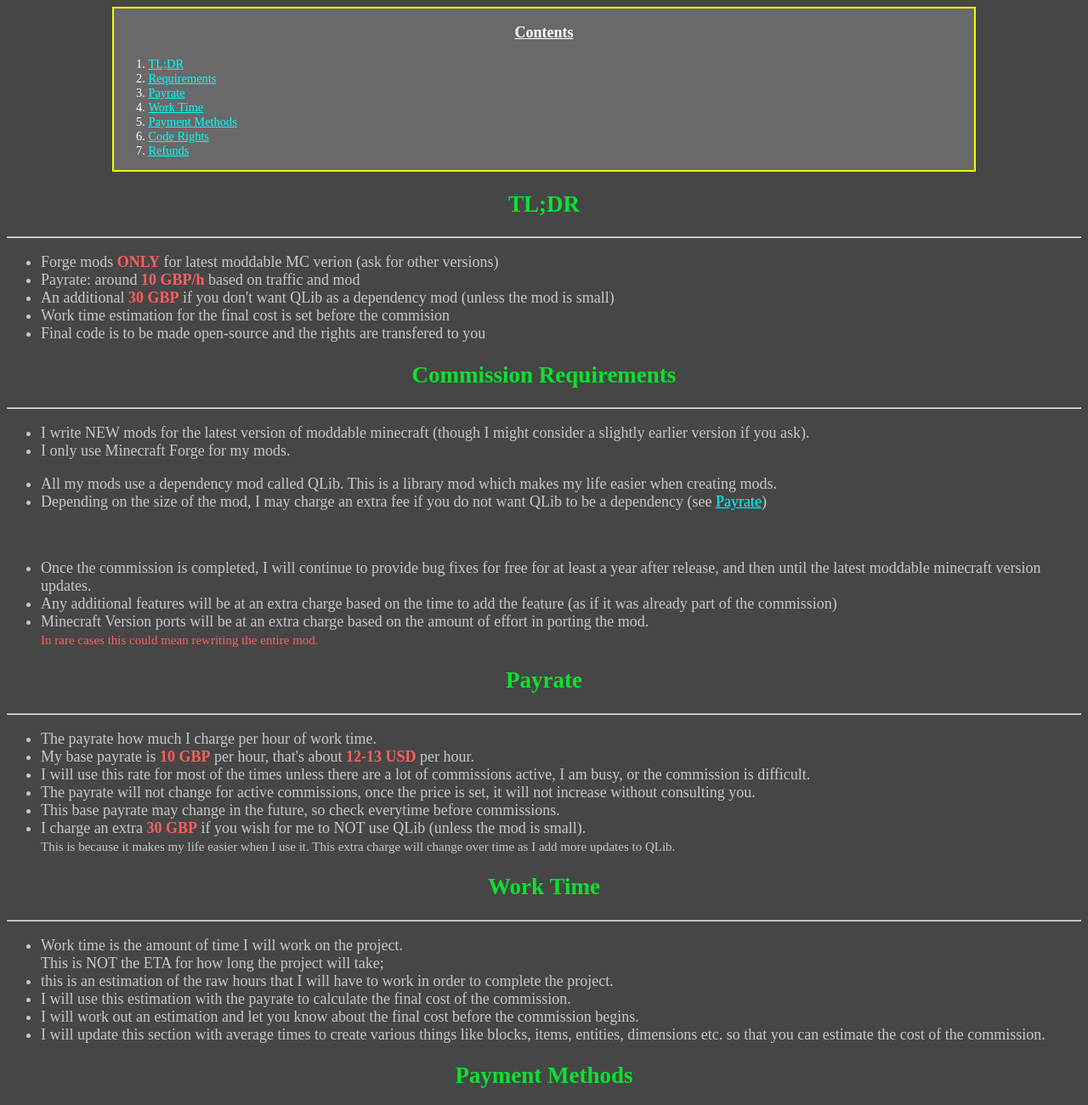
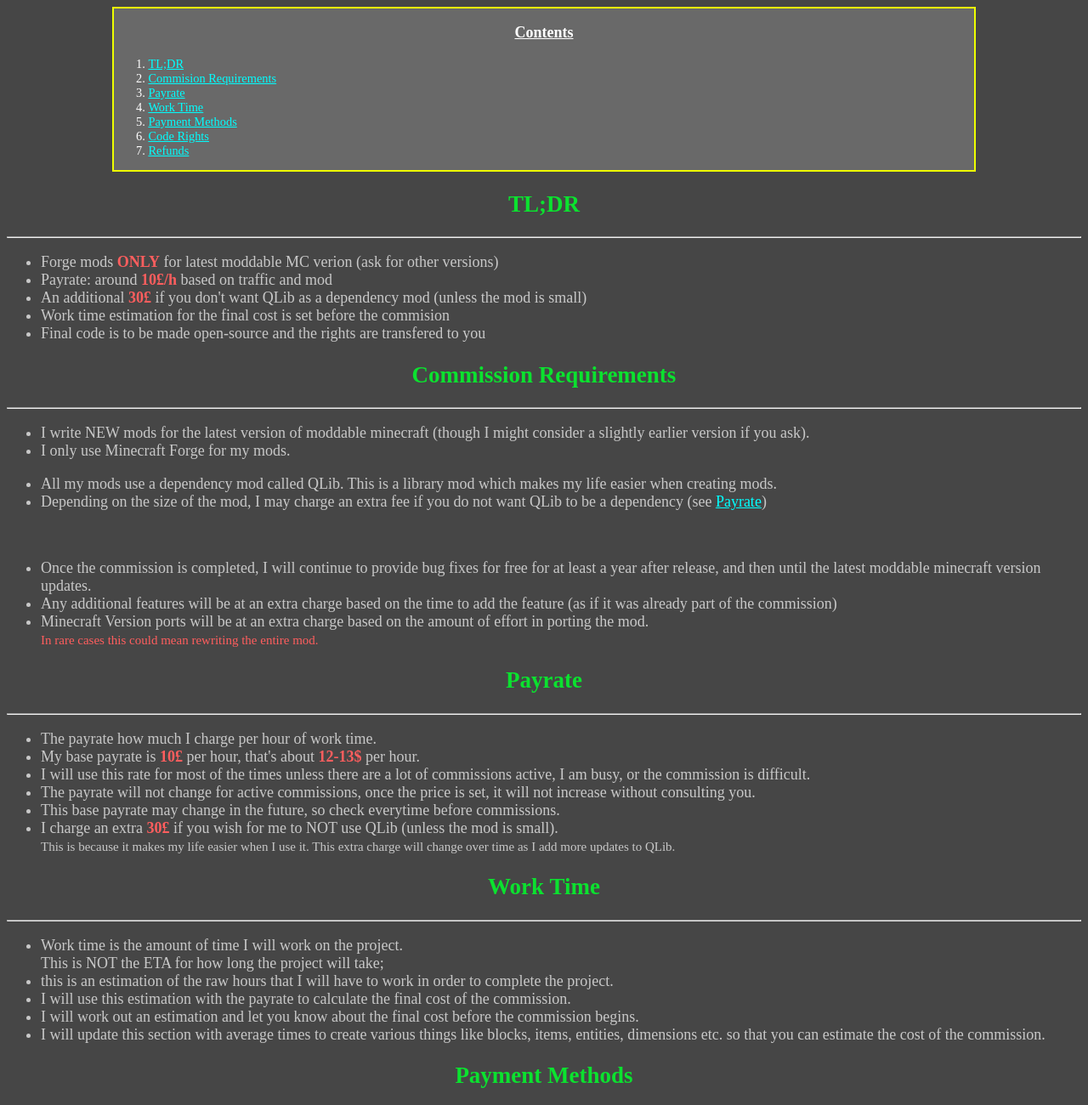
Before and after one commit to Quarris/quarris.github.io, a plain HTML site: page commissions.html in a window 1280 px wide. Shown: the top 1300 px of the page at 85% size. Drawn offline with Linux system fonts and the light colour scheme.

Commit message:
page now works properly on mobile replaced text with symbols for pounds and dollars

```diff
--- a/commisions.css
+++ b/commisions.css
@@ -10,7 +10,6 @@
     width: 80%;
     display: table;
     font-size: 80%;
-    padding: auto;
     margin-bottom: 1em;
     margin: 0 auto;
     align-content: center;
--- a/commissions.html
+++ b/commissions.html
@@ -3,6 +3,7 @@
 <html>
     <head>
         <title>Minecraft Commissions</title>
+        <meta name="viewport" content="initial-scale=1, maximum-scale=1">
     </head>
 
     <body>
@@ -12,7 +13,7 @@
             </p>
             <ol>
                 <li><a href="#TLDR">TL;DR</a></li>
-                <li><a href="#Requirements">Requirements</a></li>
+                <li><a href="#Requirements">Commision Requirements</a></li>
                 <li><a href="#Payrate">Payrate</a></li>
                 <li><a href="#Time">Work Time</a></li>
                 <li><a href="#Methods">Payment Methods</a></li>
@@ -29,11 +30,11 @@
                 verion (ask for other versions)
             </li>
             <li>
-                Payrate: around <b class="important">10 GBP/h</b> based on
+                Payrate: around <b class="important">10&#163;/h</b> based on
                 traffic and mod
             </li>
             <li>
-                An additional <b class="important">30 GBP</b> if you don't want
+                An additional <b class="important">30&#163;</b> if you don't want
                 QLib as a dependency mod (unless the mod is small)
             </li>
             <li>
@@ -92,8 +93,8 @@
         <ul>
             <li>The payrate how much I charge per hour of work time.</li>
             <li>
-                My base payrate is <b class="important">10 GBP</b> per hour,
-                that's about <b class="important">12-13 USD</b> per hour.
+                My base payrate is <b class="important">10&#163;</b> per hour,
+                that's about <b class="important">12-13&#36;</b> per hour.
             </li>
             <li>
                 I will use this rate for most of the times unless there are a
@@ -109,7 +110,7 @@
                 before commissions.
             </li>
             <li>
-                I charge an extra <b class="important">30 GBP</b> if you wish
+                I charge an extra <b class="important">30&#163;</b> if you wish
                 for me to NOT use QLib (unless the mod is small).<br />
                 <small>
                     This is because it makes my life easier when I use it. This
```
